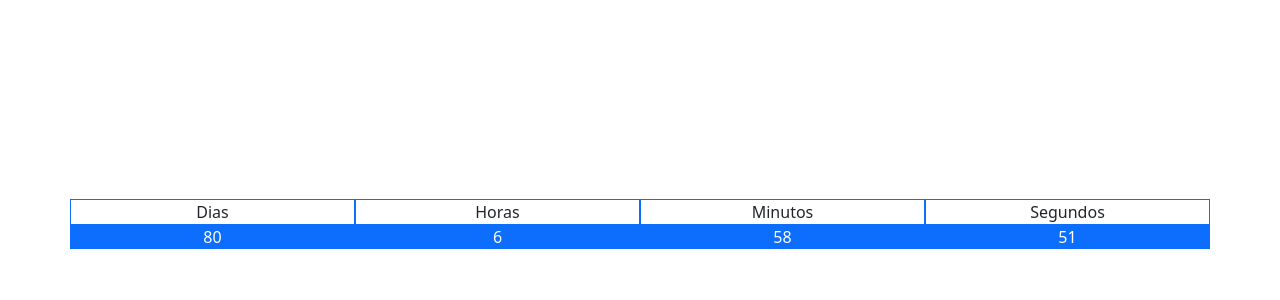
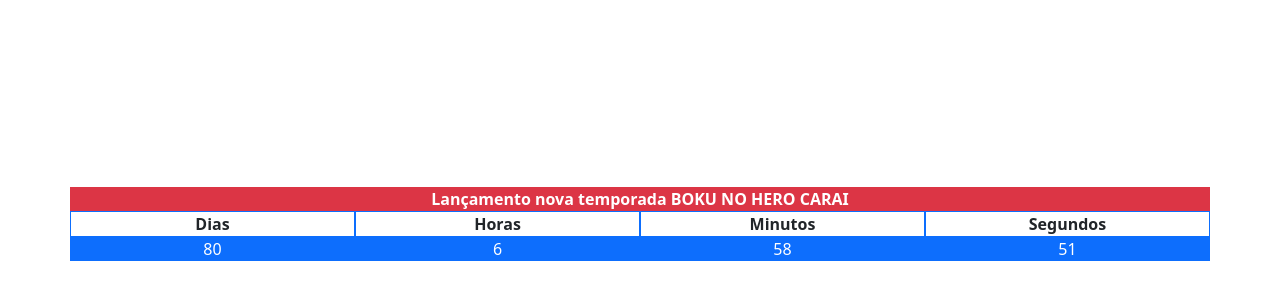
Before and after one commit to joaoa-casagrande/joaoa-casagrande.github.io, a plain HTML site: page index.html in a window 1280 px wide. Shown: the part 176-476 px from the top of the page. Drawn offline with nearby package versions, Linux system fonts and the light colour scheme.

Commit message:
Update index.html

```diff
--- a/index.html
+++ b/index.html
@@ -22,28 +22,38 @@
     <div class="container">
 
         <div style="text-align: center;" class="row">
+            <div  class="col-12 bg-danger text-white">
+
+                <b>Lançamento nova temporada BOKU NO HERO CARAI</b>
+
+                </div>
+
+        </div>
+
+        <div style="text-align: center;" class="row">
 
             <div  class="col-3 border border-primary">
 
-            Dias
+            <b>Dias</b>
 
             </div>
 
             <div  class="col-3 border border-primary">
 
-            Horas
+            <b>Horas</b>
+
 
             </div>
 
             <div  class="col-3 border border-primary">
+            <b>Minutos</b>
 
-            Minutos
 
             </div>
 
             <div  class="col-3 border border-primary">
+            <b>Segundos</b>
 
-            Segundos
 
             </div>
         </div>
```
